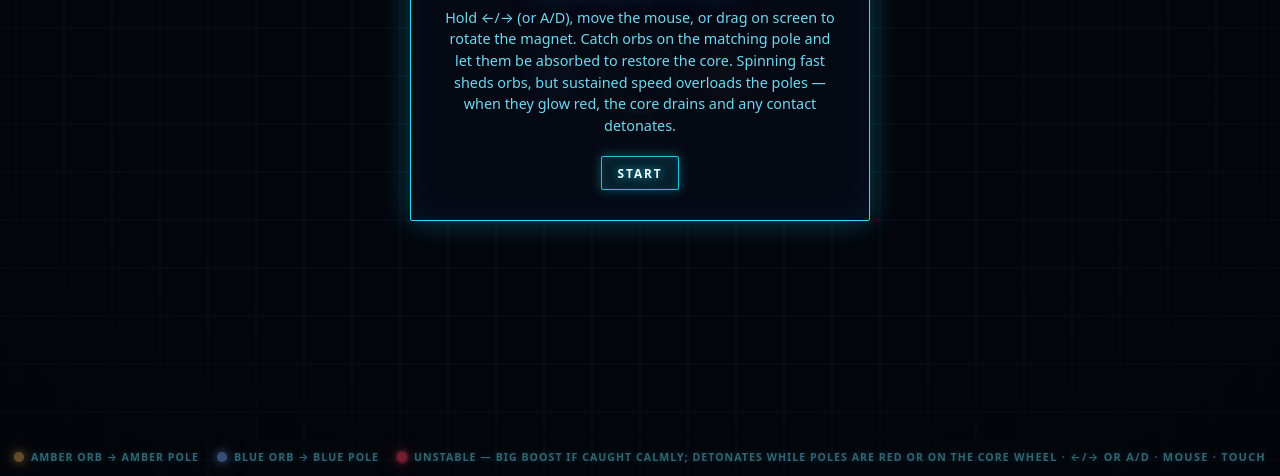
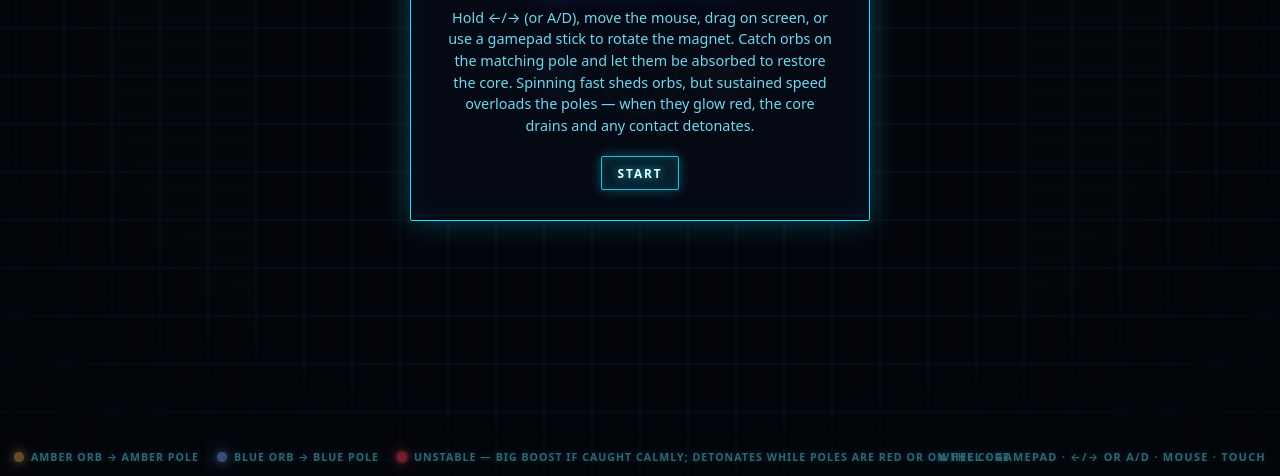
Before and after one commit to joegaffey/magnetar, a website: page index.html in a window 1280 px wide. Shown: the part 324-800 px from the top of the page. Drawn offline with Linux system fonts and the light colour scheme.

Commit message:
Add gamepad steering via Gamepad API

```diff
--- a/game.js
+++ b/game.js
@@ -1,5 +1,5 @@
-import { SteeringInput } from './input.js?v=20261018af';
-import { AudioEngine } from './audio.js?v=20261018af';
+import { SteeringInput } from './input.js?v=20261018ag';
+import { AudioEngine } from './audio.js?v=20261018ag';
 
 const canvas = document.getElementById('game');
 const ctx = canvas.getContext('2d');
@@ -947,11 +947,11 @@ async function refreshWheelConnectUI() {
     wheelSettingsGroup.classList.add('hidden');
     disconnectButton.classList.add('hidden');
     statusEl.textContent = 'Keys / mouse ready';
-    if (hintEl) hintEl.textContent = '\u2190/\u2192 or A/D \u00b7 mouse \u00b7 touch';
+    if (hintEl) hintEl.textContent = 'gamepad \u00b7 \u2190/\u2192 or A/D \u00b7 mouse \u00b7 touch';
     return;
   }
 
-  if (hintEl) hintEl.textContent = 'wheel \u00b7 \u2190/\u2192 or A/D \u00b7 mouse \u00b7 touch';
+  if (hintEl) hintEl.textContent = 'wheel \u00b7 gamepad \u00b7 \u2190/\u2192 or A/D \u00b7 mouse \u00b7 touch';
   wheelSettingsGroup.classList.remove('hidden');
   const connected = !!(input.wheel && input.wheel.isConnected);
   if (connected) {
--- a/index.html
+++ b/index.html
@@ -255,16 +255,16 @@
       <span><i class="dot volatile"></i>unstable — big boost if caught calmly; detonates while poles are red or on the core</span>
     </div>
 
-    <div class="ui hint">wheel · ←/→ or A/D · mouse · touch</div>
+    <div class="ui hint">wheel · gamepad · ←/→ or A/D · mouse · touch</div>
 
     <div id="overlay">
       <div class="card">
         <h2>Magnetar</h2>
-        <p>Hold ←/→ (or A/D), move the mouse, or drag on screen to rotate the magnet. Catch orbs on the matching pole and let them be absorbed to restore the core. Spinning fast sheds orbs, but sustained speed overloads the poles — when they glow red, the core drains and any contact detonates.</p>
+        <p>Hold ←/→ (or A/D), move the mouse, drag on screen, or use a gamepad stick to rotate the magnet. Catch orbs on the matching pole and let them be absorbed to restore the core. Spinning fast sheds orbs, but sustained speed overloads the poles — when they glow red, the core drains and any contact detonates.</p>
         <button>Start</button>
       </div>
     </div>
 
-    <script type="module" src="game.js?v=20261018af"></script>
+    <script type="module" src="game.js?v=20261018ag"></script>
   </body>
 </html>
--- a/input.js
+++ b/input.js
@@ -10,9 +10,10 @@ import { WebHIDWheel } from './vendor/webhid-wheel.js';
  *  - keyboard: hold Left/Right (or A/D) to rotate continuously
  *  - mouse: pointer X maps to an absolute angle
  *  - touch: relative drag, anchored on touch-down
+ *  - gamepad: left stick X or D-pad Left/Right rotates continuously
  */
 export class SteeringInput {
-  constructor({ keyRate = 540, mouseRange = 540, touchSensitivity = 1, touchDegPerPx = 2.77 } = {}) {
+  constructor({ keyRate = 540, mouseRange = 540, touchSensitivity = 1, touchDegPerPx = 2.77, gamepadRate = 540, gamepadDeadzone = 0.15 } = {}) {
     this.angle = 0;
     this.source = 'keys';
     this.wheel = null;
@@ -21,15 +22,19 @@ export class SteeringInput {
     this.mouseRange = mouseRange;
     this.touchSensitivity = Math.max(0.05, Math.min(2, touchSensitivity));
     this.touchDegPerPx = touchDegPerPx;
+    this.gamepadRate = gamepadRate;
+    this.gamepadDeadzone = Math.max(0, Math.min(0.9, gamepadDeadzone));
 
     this._keys = { left: false, right: false };
     this._pointer = { x: null, width: 1 };
     this._lastWheel = -Infinity;
     this._lastPointer = -Infinity;
+    this._lastGamepad = -Infinity;
     this._pointerKind = 'mouse';
     this._prevWheelRot = null;
     this._pointerAngle = null;
     this._touch = { active: false, id: null, anchorX: 0, anchorAngle: 0 };
+    this._gamepad = { dir: 0, active: false };
 
     window.addEventListener('keydown', (e) => this._onKey(e, true));
     window.addEventListener('keyup', (e) => this._onKey(e, false));
@@ -38,6 +43,45 @@ export class SteeringInput {
   _onKey(e, down) {
     if (e.code === 'ArrowLeft' || e.code === 'KeyA') { this._keys.left = down; e.preventDefault(); }
     if (e.code === 'ArrowRight' || e.code === 'KeyD') { this._keys.right = down; e.preventDefault(); }
+  }
+
+  _pollGamepad(now) {
+    let pad = null;
+    try {
+      if (typeof navigator !== 'undefined' && navigator.getGamepads) {
+        const pads = navigator.getGamepads();
+        for (let i = 0; i < pads.length; i++) {
+          const p = pads[i];
+          if (p && p.connected) { pad = p; break; }
+        }
+      }
+    } catch {
+      pad = null;
+    }
+
+    if (!pad) {
+      this._gamepad.dir = 0;
+      this._gamepad.active = false;
+      return this._gamepad;
+    }
+
+    let raw = pad.axes && pad.axes.length ? Number(pad.axes[0]) : 0;
+    if (!Number.isFinite(raw)) raw = 0;
+    raw = Math.max(-1, Math.min(1, raw));
+
+    const dz = this.gamepadDeadzone;
+    let dir = Math.abs(raw) <= dz ? 0 : Math.sign(raw) * ((Math.abs(raw) - dz) / (1 - dz));
+
+    const buttons = pad.buttons || [];
+    if (buttons[14] && buttons[14].pressed) dir -= 1;
+    if (buttons[15] && buttons[15].pressed) dir += 1;
+    dir = Math.max(-1, Math.min(1, dir));
+
+    const active = Math.abs(dir) > 0.01;
+    if (active) this._lastGamepad = now;
+    this._gamepad.dir = dir;
+    this._gamepad.active = active;
+    return this._gamepad;
   }
 
   setPointer(x, width, kind = 'mouse') {
@@ -59,8 +103,11 @@ export class SteeringInput {
     this._pointer.x = null;
     this._pointerAngle = null;
     this._lastPointer = -Infinity;
+    this._lastGamepad = -Infinity;
     this._touch.active = false;
     this._touch.id = null;
+    this._gamepad.dir = 0;
+    this._gamepad.active = false;
   }
 
   touchStart(x, width, id = null) {
@@ -125,6 +172,7 @@ export class SteeringInput {
 
   update(dt) {
     const now = performance.now();
+    const gamepad = this._pollGamepad(now);
 
     if (this.wheel && this.wheel.rotation !== undefined) {
       if (this._prevWheelRot === null || Math.abs(this.wheel.rotation - this._prevWheelRot) > 0.05) {
@@ -135,6 +183,7 @@ export class SteeringInput {
 
     if (this.wheel && now - this._lastWheel < 300) this.source = 'wheel';
     else if (this._keys.left || this._keys.right) this.source = 'keys';
+    else if (now - this._lastGamepad < 300) this.source = 'gamepad';
     else if (now - this._lastPointer < 300) this.source = this._pointerKind;
 
     if (this.source === 'wheel' && this.wheel && this.wheel.rotation !== undefined) {
@@ -147,6 +196,8 @@ export class SteeringInput {
     } else if (this.source === 'keys') {
       const dir = (this._keys.right ? 1 : 0) - (this._keys.left ? 1 : 0);
       this.angle += dir * this.keyRate * dt;
+    } else if (this.source === 'gamepad') {
+      this.angle += gamepad.dir * this.gamepadRate * dt;
     }
 
     return this.angle;
```
Also changed, not shown: SPEC.md (+4 -3 lines), README.md.
